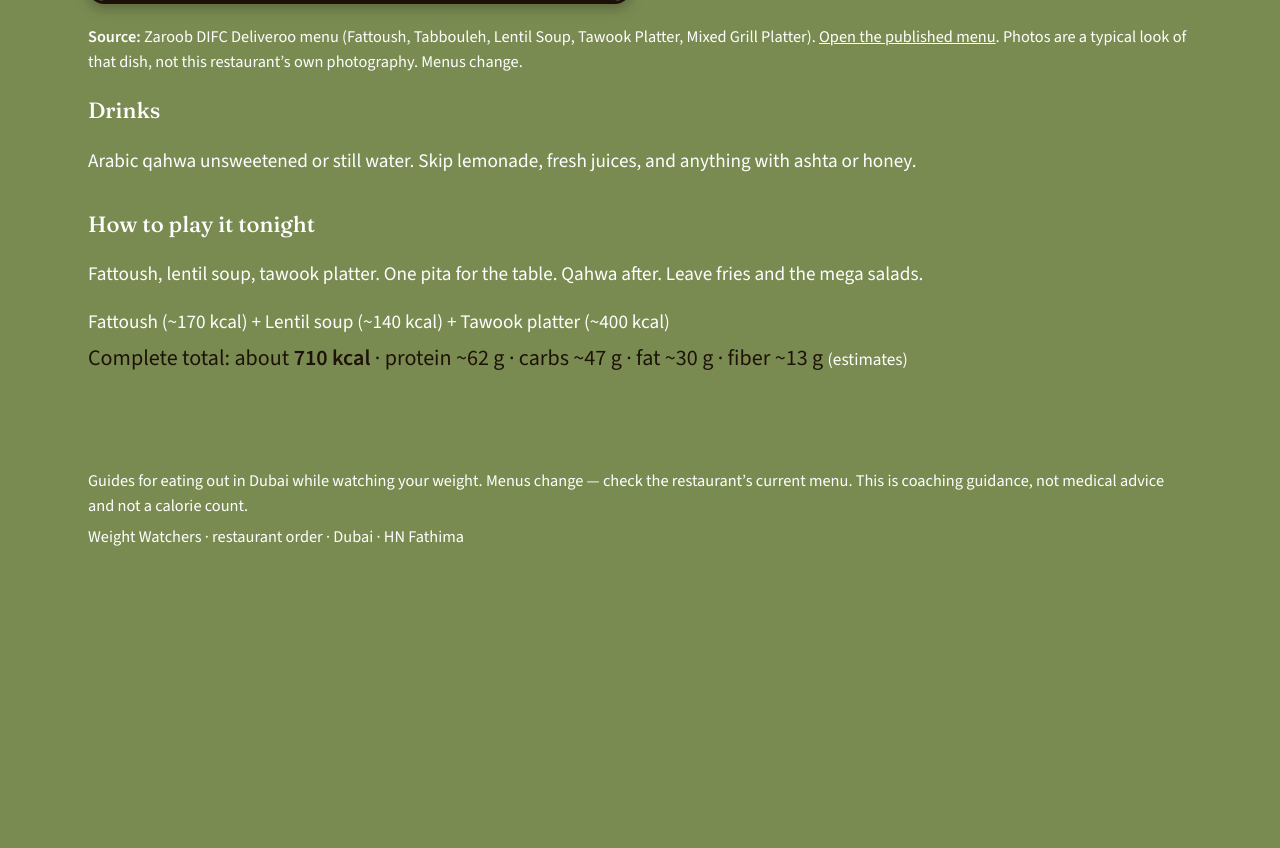
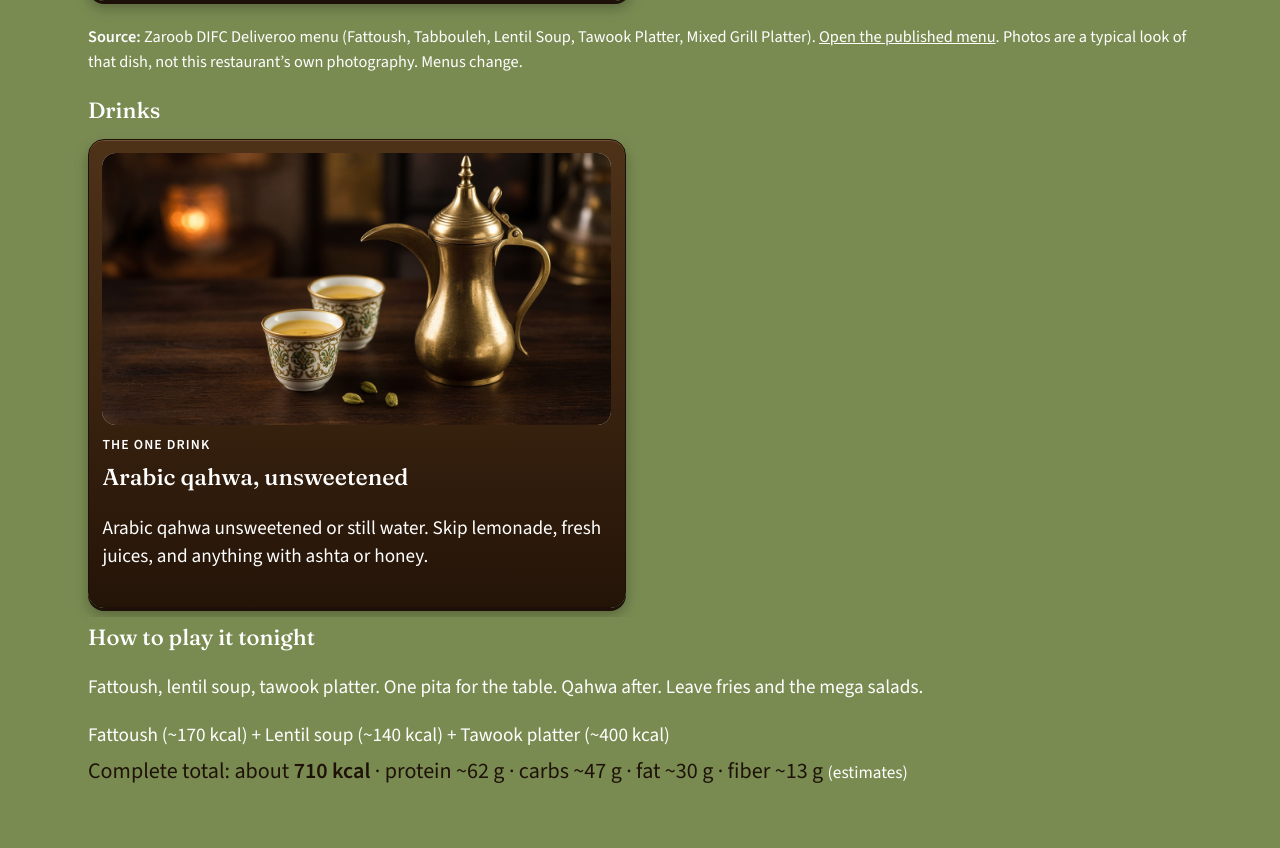
Before and after one commit to katrinakhan/weight-watchers-dubai, a Flask app: page /restaurant/zaroob in a window 1280 px wide. Shown: the part 2473-3321 px from the top of the page. Before the commit the page ends 3019 px from the top, so only its background shows below. Run offline with Flask 3, Linux system fonts and the light colour scheme; a user stored in the database is signed in; tables that the repository leaves empty hold one stand-in row (values such as "Sample post").

Commit message:
Show one best drink photo on each restaurant page, matched to that kitchen.
Co-authored-by: Cursor <cursoragent@cursor.com>

```diff
--- a/restaurants.py
+++ b/restaurants.py
@@ -39,6 +39,15 @@ CUISINES = [
     },
 ]
 
+
+DRINK_BEST = {
+    "arabic": ("Arabic qahwa, unsweetened", "drink-qahwa.png"),
+    "chinese": ("Jasmine tea, unsweetened", "drink-jasmine-tea.png"),
+    "japanese": ("Green tea, unsweetened", "drink-green-tea.png"),
+    "indian": ("Still water", "drink-water.png"),
+    "filipino": ("Still water", "drink-water.png"),
+    "sri-lankan": ("Plain tea, unsweetened", "drink-plain-tea.png"),
+}
 
 DRINKS = {
     "arabic": (
@@ -228,6 +237,9 @@ def R(**kwargs):
     )
     kwargs.setdefault("draft", False)
     kwargs.setdefault("drinks", DRINKS[cuisine])
+    best = DRINK_BEST[cuisine]
+    kwargs.setdefault("drink_name", best[0])
+    kwargs.setdefault("drink_img", best[1])
     kwargs.setdefault("how", HOW[cuisine])
     kwargs.setdefault("skip", SKIP[cuisine])
     courses = kwargs.pop("courses", None)
@@ -302,6 +314,8 @@ RESTAURANTS = [
         menu_source="Al Fanar Expo/business lunch PDF (lentil soup, Al Fanar salad, grilled sea bream) and published Al Fanar dish lists (grilled seabream, harees, machboos).",
         menu_url="https://www.alfanarrestaurant.com/",
         drinks="Arabic qahwa unsweetened, or water. Skip karak with sugar and dessert drinks. Emirati coffee is the zero-calorie finish.",
+        drink_name="Emirati qahwa, unsweetened",
+        drink_img="drink-qahwa.png",
         how="Al Fanar salad, lentil soup, grilled sea bream. Share rice if it comes. Qahwa instead of luqaimat tonight.",
         courses=[
             C("Salad", "Al Fanar salad", 120, "Named on their Expo/business lunch menu.", "dish-tomato-salad.png"),
@@ -362,6 +376,8 @@ RESTAURANTS = [
         menu_source="The Noodle House Dubai delivery menus (Prawns Siew Mai, Asia Kale salad, Duck Wonton Soup, Black Pepper Beef).",
         menu_url="https://www.soukmadinatjumeirah.ae/en/outlets/the-noodle-house",
         drinks="Green tea or jasmine tea unsweetened if they have it, otherwise still water. Skip lemon iced tea with syrup and fruit coolers.",
+        drink_name="Green tea, unsweetened",
+        drink_img="drink-green-tea.png",
         how="Siew mai, kale salad, black pepper beef. No fried rice. Tea with the meal.",
         courses=[
             C("Starter", "Prawns siew mai", 200, "On their street-bites list. Steamed, not vegetable spring rolls.", "dish-dumplings.png"),
@@ -383,6 +399,8 @@ RESTAURANTS = [
         menu_source="P.F. Chang’s Dubai menu listings (Chang’s Chicken Lettuce Wraps, Edamame, Ginger Chicken with Broccoli).",
         menu_url="https://www.pfchangsme.com/en/dubaimallmenu",
         drinks="Green tea unsweetened or water. Skip mocktails, lychee lemonade, and anything with syrup.",
+        drink_name="Green tea, unsweetened",
+        drink_img="drink-green-tea.png",
         how="Lettuce wraps, edamame, ginger chicken with broccoli. Stop there. Tea, not a dummy cocktail.",
         courses=[
             C("Starter", "Chang's chicken lettuce wraps", 280, "Signature on Dubai P.F. Chang’s lists (~AED 51–53). Use the lettuce, go easy on the crispy rice sticks.", "dish-inihaw.png"),
@@ -412,6 +430,8 @@ RESTAURANTS = [
     R(
         slug="3fils",
         name="3Fils",
+        drink_name="Still water",
+        drink_img="drink-water.png",
         area="Jumeirah Fishing Harbour",
         cuisine_slug="japanese",
         cuisine_label="Japanese-inspired Asian",
@@ -757,6 +777,8 @@ RESTAURANTS = [
         why="AI draft. The leak here is cocktails. Food: sashimi then grill.",
         menu_source="AI draft (sashimi, edamame, robata chicken). Confirm when you call.",
         drinks="Water. The bar is the calorie leak — skip sweet cocktails.",
+        drink_name="Still water",
+        drink_img="drink-water.png",
         how="Eat the grill. Don’t drink the menu.",
         courses=[
             C("Starter", "Sashimi / yellowtail (if listed)", 180, "Draft: raw fish first.", "dish-sashimi.png"),
@@ -884,6 +906,8 @@ RESTAURANTS = [
         why="AI draft. South Indian vegetarian — rasam and a small dosa beat a ghee roast plus sweet lassi.",
         menu_source="AI draft (rasam, cucumber salad, plain dosa or idli). Confirm the branch menu when you call.",
         drinks="Water or unsweetened filter coffee if they will skip extra sugar. Skip sweet lassi.",
+        drink_name="Filter coffee, unsweetened",
+        drink_img="drink-filter-coffee.png",
         how="Rasam, a small dosa or idli sambar. Not ghee roast plus dessert.",
         courses=[
             C("Soup", "Rasam", 80, "Draft: pepper-tamarind soup.", "dish-lentil-soup.png"),
@@ -1033,6 +1057,8 @@ RESTAURANTS = [
         why="AI draft. Rice-and-curry — control the rice.",
         menu_source="AI draft (hopper, dhal, fish curry set). Confirm when you call.",
         drinks="Water.",
+        drink_name="Still water",
+        drink_img="drink-water.png",
         how="Set: fish, dhal, greens, small rice.",
         courses=[
             C("Starter", "Hopper", 160, "Draft.", "dish-hopper.png"),
@@ -1054,6 +1080,8 @@ RESTAURANTS = [
         why="AI draft. Dressier Sri Lankan night — hoppers and fish, not fried short eats.",
         menu_source="AI draft (hopper, dhal, fish). Confirm Marina menu when you call.",
         drinks="Water. Skip sweet iced coffees.",
+        drink_name="Still water",
+        drink_img="drink-water.png",
         how="Hopper, dhal, fish, mallung.",
         courses=[
             C("Starter", "Egg hopper", 180, "Draft.", "dish-hopper.png"),
--- a/static/css/style.css
+++ b/static/css/style.css
@@ -587,6 +587,38 @@ main {
 
 .panel.drinks, .panel.how { margin-top: 0.15rem; padding-top: 0.2rem; padding-bottom: 0.35rem; }
 
+.drink-pick {
+    display: flex;
+    flex-direction: column;
+    max-width: 28rem;
+    background: linear-gradient(180deg, var(--gold-lit) 0%, var(--gold) 48%, var(--gold-deep) 100%);
+    border: 1px solid #1c1008;
+    border-radius: 16px;
+    padding: 0.7rem 0.7rem 0.85rem;
+    color: #fff;
+    box-shadow:
+        inset 0 1px 0 rgba(232, 196, 150, 0.22),
+        0 3px 0 #1c1008,
+        0 7px 14px rgba(0, 0, 0, 0.28);
+}
+.drink-pick img {
+    width: 100%;
+    height: auto;
+    aspect-ratio: 15 / 8;
+    object-fit: cover;
+    object-position: center 40%;
+    display: block;
+    background: #ece6de;
+    border-radius: 14px;
+}
+.drink-pick h3 {
+    font-family: Fraunces, Georgia, serif;
+    font-weight: 500;
+    font-size: 1.2rem;
+    margin: 0.15rem 0 0.4rem;
+}
+.drink-pick .course-label { margin-top: 0.55rem; }
+
 .how-plates { margin: 0.35rem 0 0.2rem; }
 .how-total { margin: 0.15rem 0 0; color: var(--title-gold); font-size: 1.15rem; }
 .how-total span { font-size: 0.9rem; color: #fff; }
--- a/templates/restaurant.html
+++ b/templates/restaurant.html
@@ -64,7 +64,14 @@
 
     <section class="panel drinks">
         <h2>Drinks</h2>
-        <p>{{ r.drinks }}</p>
+        <div class="drink-pick">
+            <img src="{{ url_for('static', filename='img/' + r.drink_img) }}" alt="{{ r.drink_name }}">
+            <div>
+                <p class="course-label">The one drink</p>
+                <h3>{{ r.drink_name }}</h3>
+                <p>{{ r.drinks }}</p>
+            </div>
+        </div>
     </section>
 
     <section class="panel how">
```
Also changed, not shown: static/img/drink-filter-coffee.png (added), static/img/drink-green-tea.png (added), static/img/drink-jasmine-tea.png (added), static/img/drink-plain-tea.png (added), static/img/drink-qahwa.png (added), static/img/drink-water.png (added).
